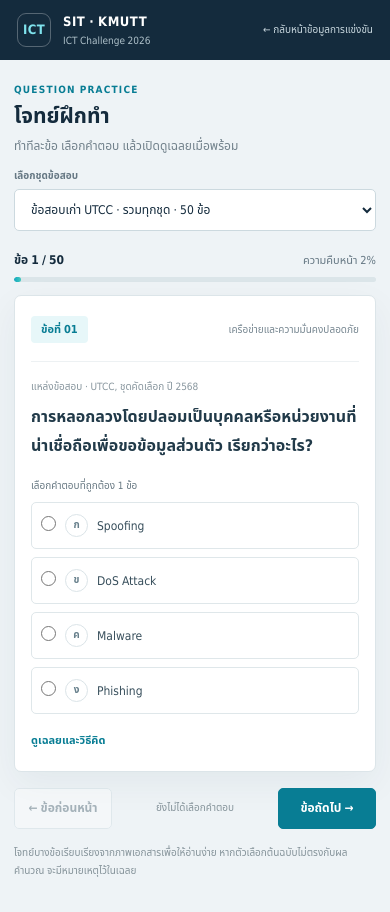
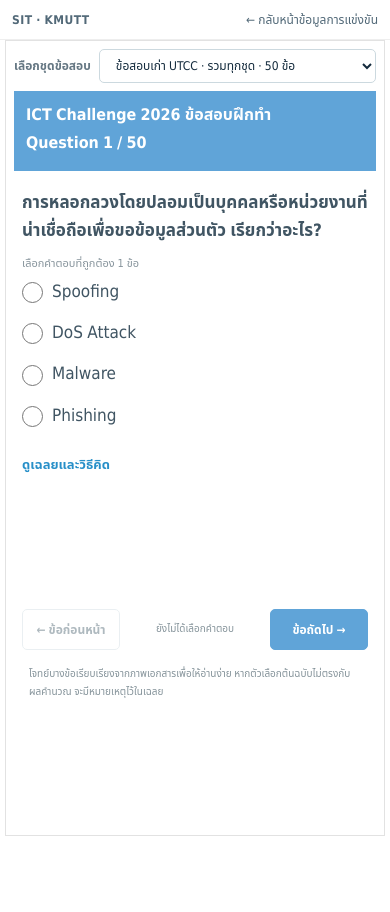
Before and after one commit to PolarBearEX-8/SIT_ICT, a plain HTML site: page public/practice.html in a window 390 px wide. After the commit the page ends 844 px from the top, so only its background shows below. Drawn offline with Linux system fonts and the light colour scheme.

Commit message:
Match ICT exam screen layout

```diff
--- a/public/practice.html
+++ b/public/practice.html
@@ -77,6 +77,49 @@
         .nav-status { max-width: 90px; line-height: 1.5; }
       }
       @media (prefers-reduced-motion: reduce) { *, *::before, *::after { scroll-behavior: auto !important; transition-duration: .01ms !important; } }
+      /* Exam layout follows the ICT preliminary exam screen. */
+      body { background: #fff; color: #405563; }
+      .topbar { min-height: 40px; padding: 4px 24px; background: #fff; color: #526978; border-bottom: 1px solid #eee; }
+      .brand-mark, .brand-text small { display: none; }
+      .brand-text strong, .back-link { color: #526978; font-size: 12px; }
+      .back-link:hover { color: #2d8ec6; }
+      main { width: calc(100% - 16px); max-width: none; min-height: calc(100vh - 48px); padding: 8px 14px 16px; border: 1px solid #e2e2e2; }
+      .page-heading { justify-content: flex-end; margin: 0 0 8px; }
+      .page-heading > div { display: none; }
+      .set-picker { display: flex; flex: 0 1 420px; align-items: center; gap: 8px; }
+      .set-picker span { flex: none; font-size: 12px; }
+      .set-picker select { height: 34px; font-size: 12px; }
+      .progress-area { min-height: 96px; margin: 0; padding: 16px 14px; background: #60a4d8; color: white; }
+      .progress-area::before { content: 'ICT Challenge 2026 ข้อสอบฝึกทำ'; display: block; margin-bottom: 4px; color: white; font-size: 20px; font-weight: 700; }
+      .progress-meta { margin: 0; color: white; }
+      .progress-meta strong { color: white; font-size: 19px; }
+      .progress-meta > span, .progress-track { display: none; }
+      .question-card { min-height: 55vh; padding: 20px 15px; border: 0; border-radius: 0; box-shadow: none; }
+      .question-topline, .question-source { display: none; }
+      .question-text { color: #405563; font-size: 21px; font-weight: 600; line-height: 1.65; }
+      .response-hint { margin: 10px 0 4px; color: #87949c; font-size: 11px; }
+      .choices { gap: 8px; }
+      .choice, .choice:hover, .choice:has(input:checked) { display: flex; align-items: center; gap: 9px; width: fit-content; max-width: 100%; padding: 3px 0; border: 0; border-radius: 0; background: transparent; box-shadow: none; }
+      .choice input { flex: none; width: 24px; height: 24px; margin: 0; accent-color: #54b8ec; }
+      .choice-letter { display: none; }
+      .choice-text { padding: 0; color: #405563; font-size: 20px; line-height: 1.6; }
+      .solution-toggle { margin-top: 22px; font-size: 13px; color: #278fc8; }
+      .question-nav { padding: 0 15px; }
+      .nav-button.primary { border-color: #60a4d8; background: #60a4d8; }
+      .footer-note { padding: 0 15px; }
+      @media (max-width: 640px) {
+        .topbar { min-height: 40px; padding: 4px 12px; }
+        main { width: calc(100% - 10px); padding: 8px; }
+        .page-heading { align-items: stretch; }
+        .set-picker { flex-direction: row; flex-basis: auto; }
+        .progress-area { min-height: 80px; padding: 12px; }
+        .progress-area::before { font-size: 16px; }
+        .progress-meta strong { font-size: 16px; }
+        .question-card { min-height: 50vh; padding: 18px 8px; }
+        .question-text, .choice-text { font-size: 17px; }
+        .choice input { width: 21px; height: 21px; }
+        .question-nav { padding: 0 8px; }
+      }
     </style>
   </head>
   <body>
@@ -171,7 +214,7 @@
           progress.className = "progress-area";
           const meta = document.createElement("div");
           meta.className = "progress-meta";
-          meta.append(textNode("strong", "", "ข้อ " + (questionIndex + 1) + " / " + activeQuestions.length), textNode("span", "", "ความคืบหน้า " + Math.round(percent) + "%"));
+          meta.append(textNode("strong", "", "Question " + (questionIndex + 1) + " / " + activeQuestions.length), textNode("span", "", "ความคืบหน้า " + Math.round(percent) + "%"));
           const track = document.createElement("div");
           track.className = "progress-track";
           const fill = document.createElement("div");
```
